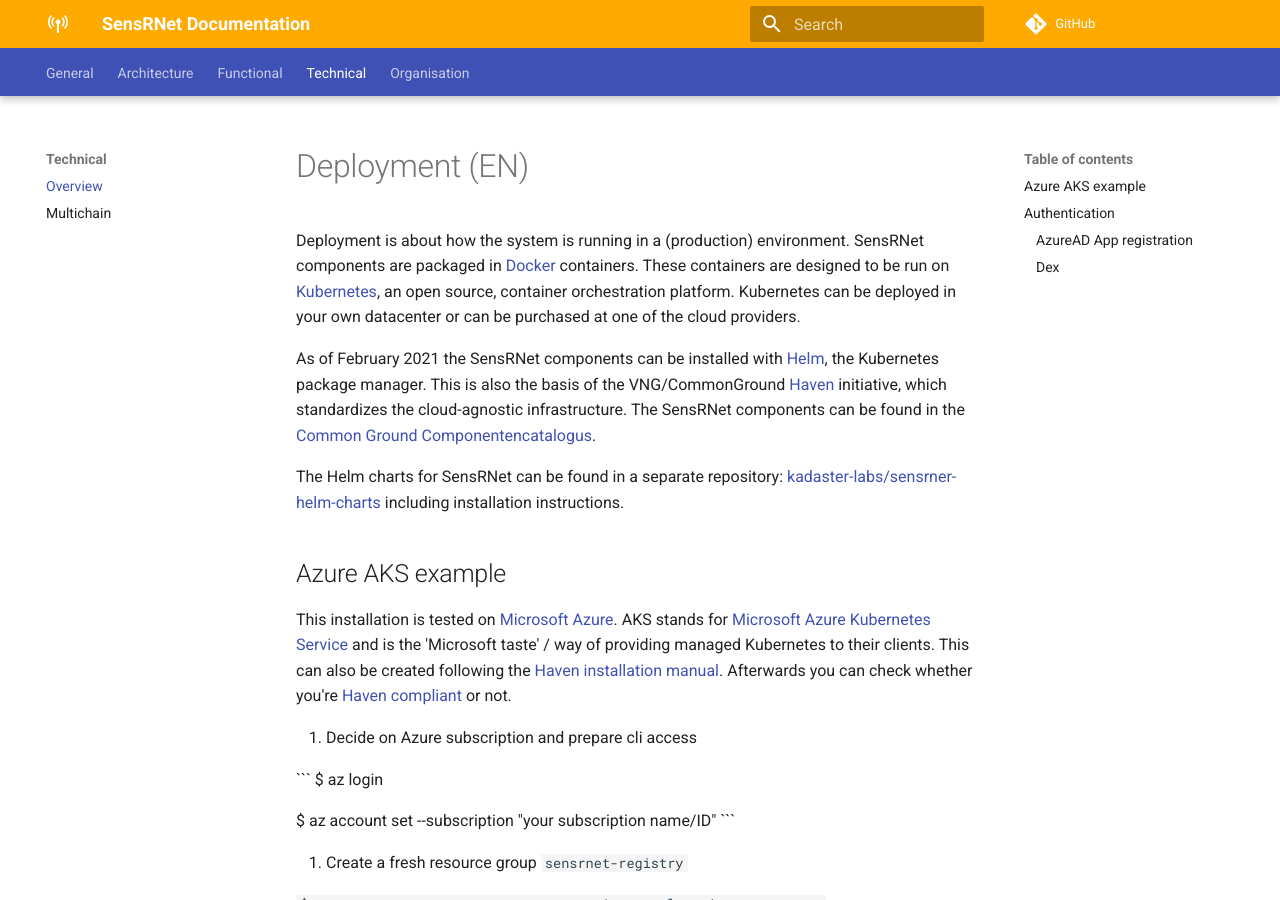
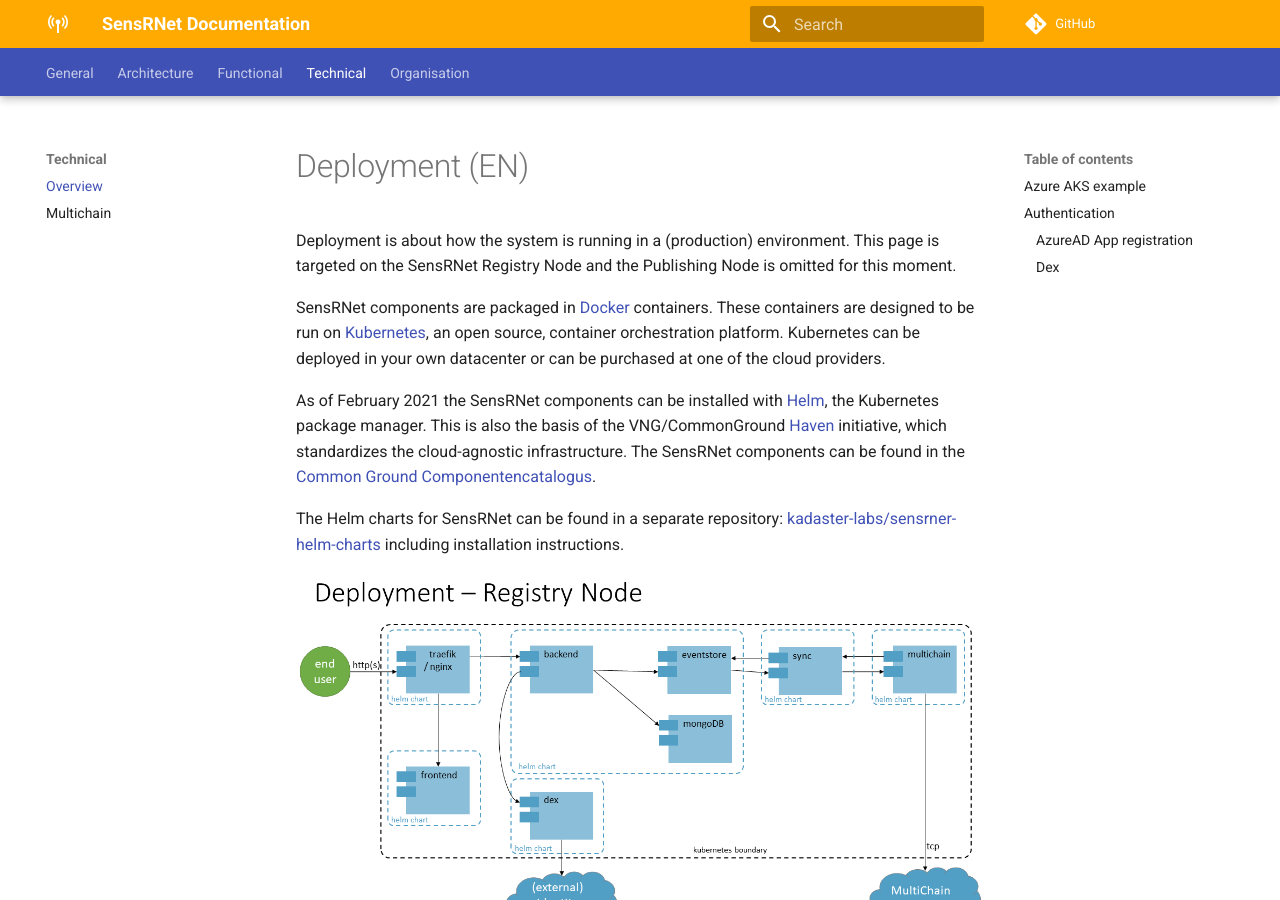
Before and after one commit to kadaster-labs/sensrnet-home, an MkDocs documentation site: the page built from docs/Deployment.md, in a window 1280 px wide and 900 px high. Built offline with MkDocs 1.6.1 and Material for MkDocs 9.7.7, drawn with Linux system fonts in a browser that asks for light colours; comment, search, counter and statistics services are not loaded.

Commit message:
added deployment layout

```diff
--- a/docs/Deployment.md
+++ b/docs/Deployment.md
@@ -1,6 +1,7 @@
 # Deployment (EN)
 
-Deployment is about how the system is running in a (production) environment.
+Deployment is about how the system is running in a (production) environment. This page is targeted on the SensRNet Registry Node and the Publishing Node is omitted for this moment.
+
 SensRNet components are packaged in [Docker](https://www.docker.com/resources/what-container) containers.
 These containers are designed to be run on [Kubernetes](https://kubernetes.io/), an open source, container orchestration platform.
 Kubernetes can be deployed in your own datacenter or can be purchased at one of the cloud providers.
@@ -8,6 +9,9 @@
 As of February 2021 the SensRNet components can be installed with [Helm](https://helm.sh/), the Kubernetes package manager. This is also the basis of the VNG/CommonGround [Haven](https://haven.commonground.nl/) initiative, which standardizes the cloud-agnostic infrastructure. The SensRNet components can be found in the [Common Ground Componentencatalogus](https://componentencatalogus.commonground.nl/componenten?query=sensr).
 
 The Helm charts for SensRNet can be found in a separate repository: [kadaster-labs/sensrner-helm-charts](https://github.com/kadaster-labs/sensrnet-helm-charts) including installation instructions.
+
+![SensRNet Registry Node Deployment](img/SensRNet-Registry-deployment.png)
+
 
 ## Azure AKS example
 
```
Also changed, not shown: docs/img/SensRNet-Registry-deployment.png (added).
